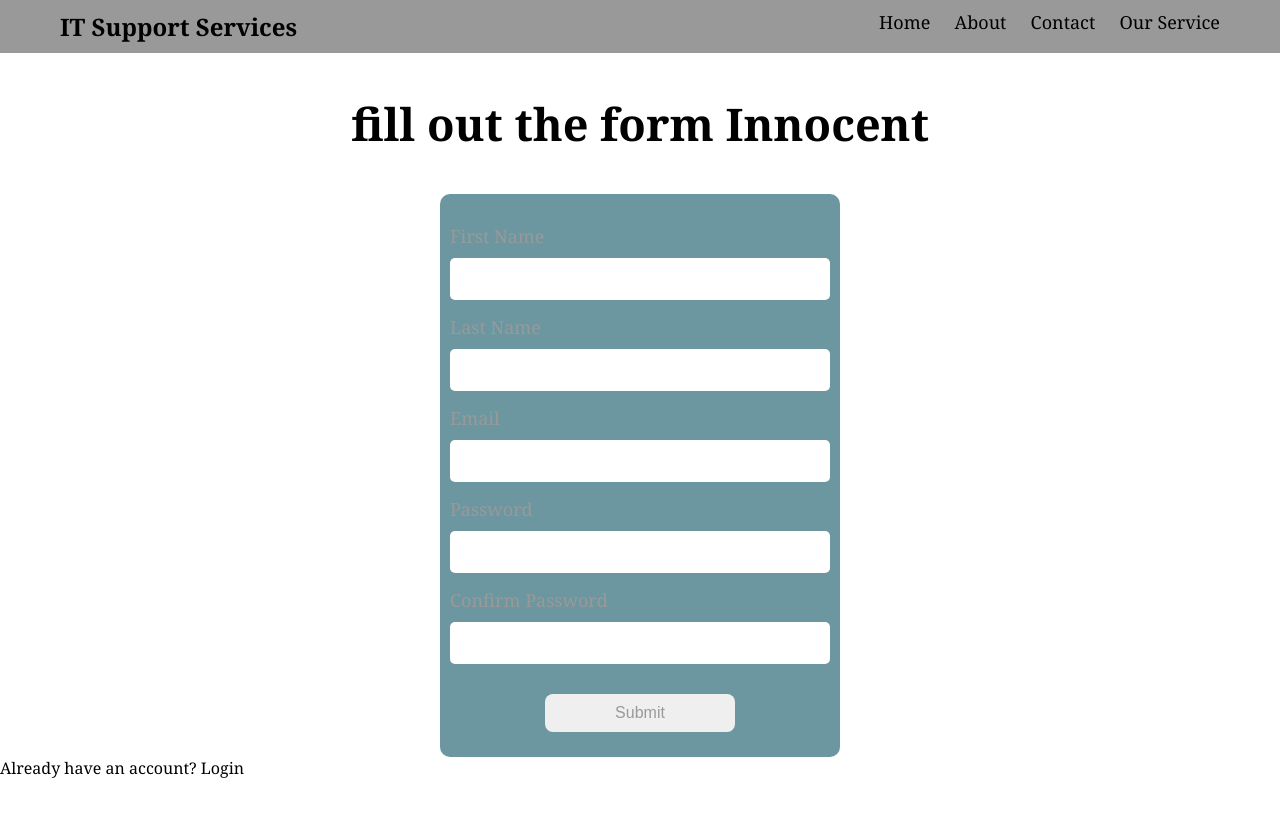
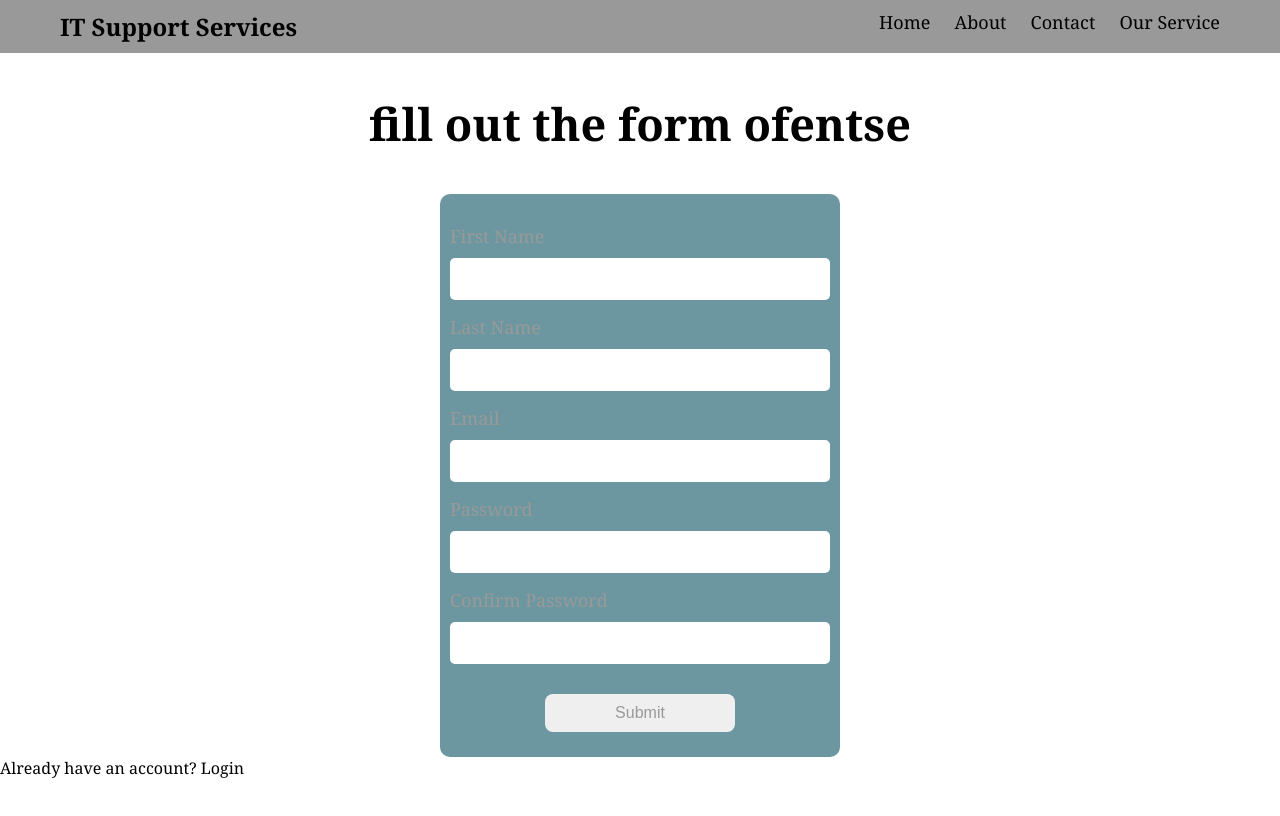
Before and after one commit to Fefe-Thulare/First-project, a plain HTML site: page index.html in a window 1280 px wide. Shown: the top 816 px of the page. Drawn offline with Linux system fonts and the light colour scheme.

Commit message:
Update index.html

```diff
--- a/index.html
+++ b/index.html
@@ -22,7 +22,7 @@
   </header>
 
   <section>
-    <h1 class="intro">fill out the form Innocent</h1>
+    <h1 class="intro">fill out the form ofentse </h1>
     <form>
         <div>
             <label> First Name</label>
```
